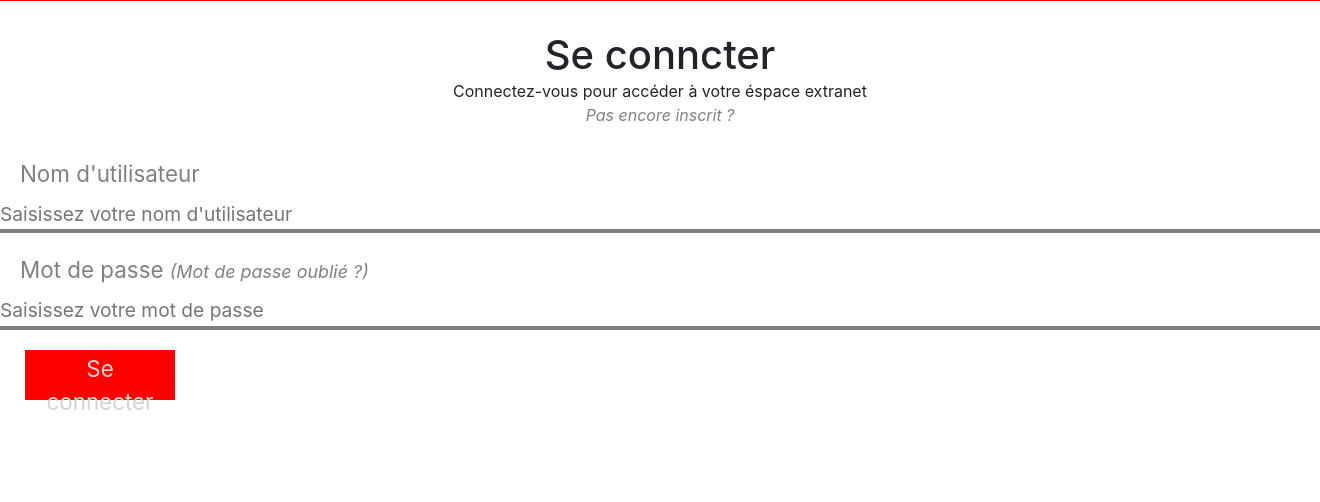
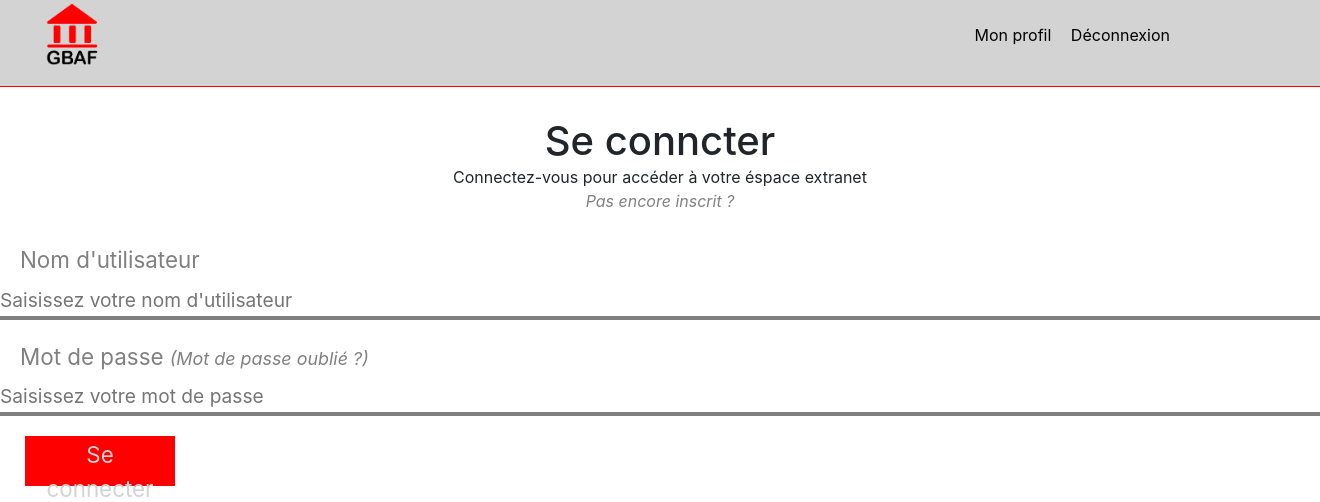
Before and after one commit to Stiwy/GBAF, a PHP site: page / in a window 1320 px wide; the page is wider, and only the part inside the window is pictured. Shown: the top 502 px of that part. Run offline with PHP 8.4, Linux system fonts and the light colour scheme.

Commit message:
Header completed

```diff
--- a/model/include/header.php
+++ b/model/include/header.php
@@ -5,7 +5,7 @@
                 <li><a href="index.php"><img id="logo_header" src="public/image/logo_gbaf.png"></a></li>
                 <li>
                     <img id="auth_avatar" src="public/image/avatar/<?php echo $_SESSION['auth']['avatar']?>" alt="Avatar">
-                    <?=$_SESSION['auth']['firstname'] . ' ' . $_SESSION['auth']['name'] ?>
+                    <span class="d-none d-md-inline"><?=$_SESSION['auth']['firstname'] . ' ' . $_SESSION['auth']['name']?></span>
                     <ul id="sub_menu">
                         <li><a href="index.php?action=account">Mon profil</a></li>
                         <li><a href="index.php?action=logout">Déconnexion</a></li>
@@ -15,6 +15,15 @@
         </nav>
 
     <?php else: ?>
+        <nav id="menu">
+            <ul class="row align-items-center justify-content-between">
+                <li><a href="index.php"><img id="logo_header" src="public/image/logo_gbaf.png"></a></li>
+                <li>
+                    <a href="index.php?action=account">Mon profil</a>
+                    <a href="index.php?action=logout">Déconnexion</a>
+                </li>
+            </ul>
+        </nav>
 
     <?php endif; ?>
 
--- a/public/css/header.css
+++ b/public/css/header.css
@@ -10,29 +10,53 @@ header {
     width: 75px;
 }
 
+#menu ul {
+    list-style: none;
+}
+
+/*-----Is connect-----*/
+
 #auth_avatar {
     width: 50px;
     height: 50px;
     border-radius: 50px;
 }
 
-#menu ul {
-    list-style: none;
-}
-
 #menu ul li:hover #sub_menu {
     visibility: visible;
     background-color: lightgray;
     border-bottom: 1px red solid;
+    transition-delay: 0.1s;
 }
 
 #sub_menu {
     flex-direction: column;
     visibility: hidden;
     position: absolute;
+    z-index: 1;
     padding: 10px 40px 10px 40px;
 }
 
 #sub_menu li a{
     color: black;
 }
+
+#sub_menu li a:hover{
+    padding-left: 10px;
+    border-left: 1px solid red;
+    text-decoration: none;
+    font-size: 1.1em;
+}
+
+/*-----Is not connect-----*/
+
+#menu li a {
+    color: black;
+    margin-right: 15px;
+}
+
+#menu > ul > li > a:hover {
+    font-size: 1.1em;
+    border-top: 2px solid red;
+    text-decoration: none;
+}
```
